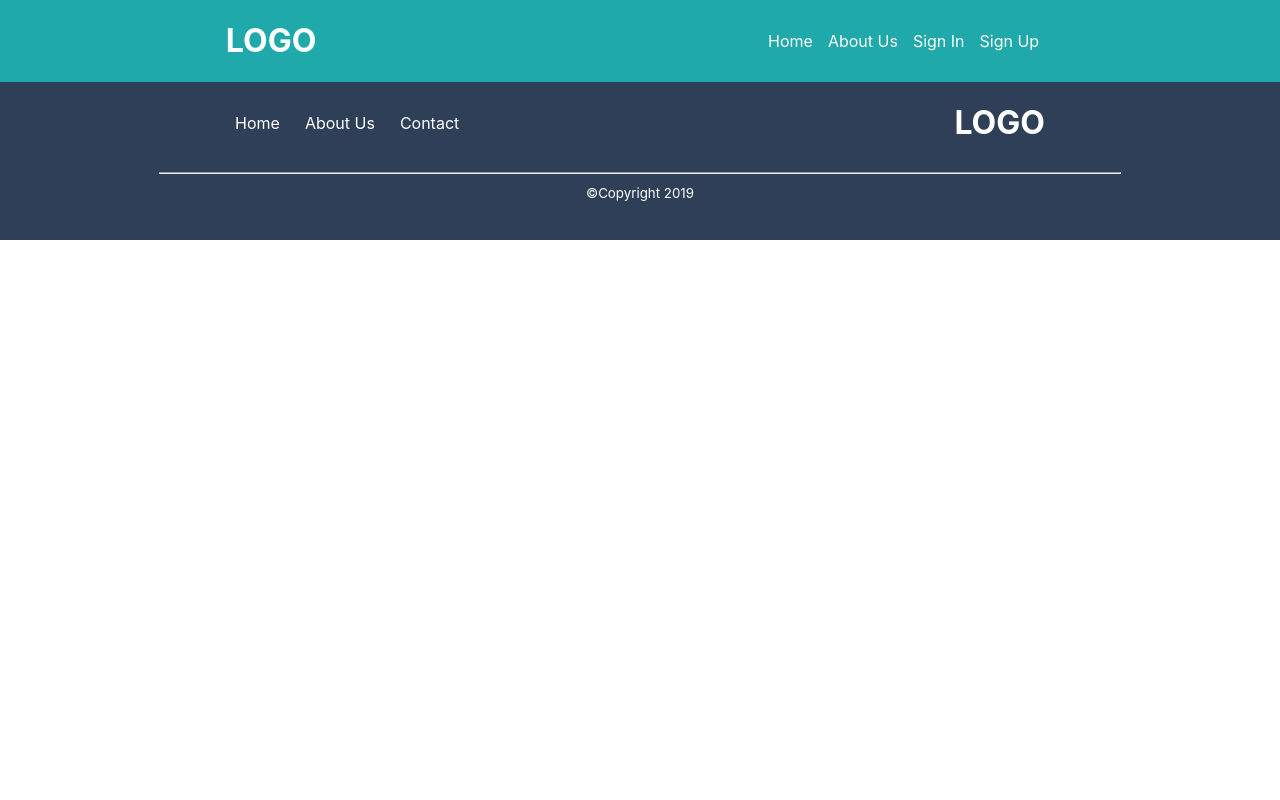
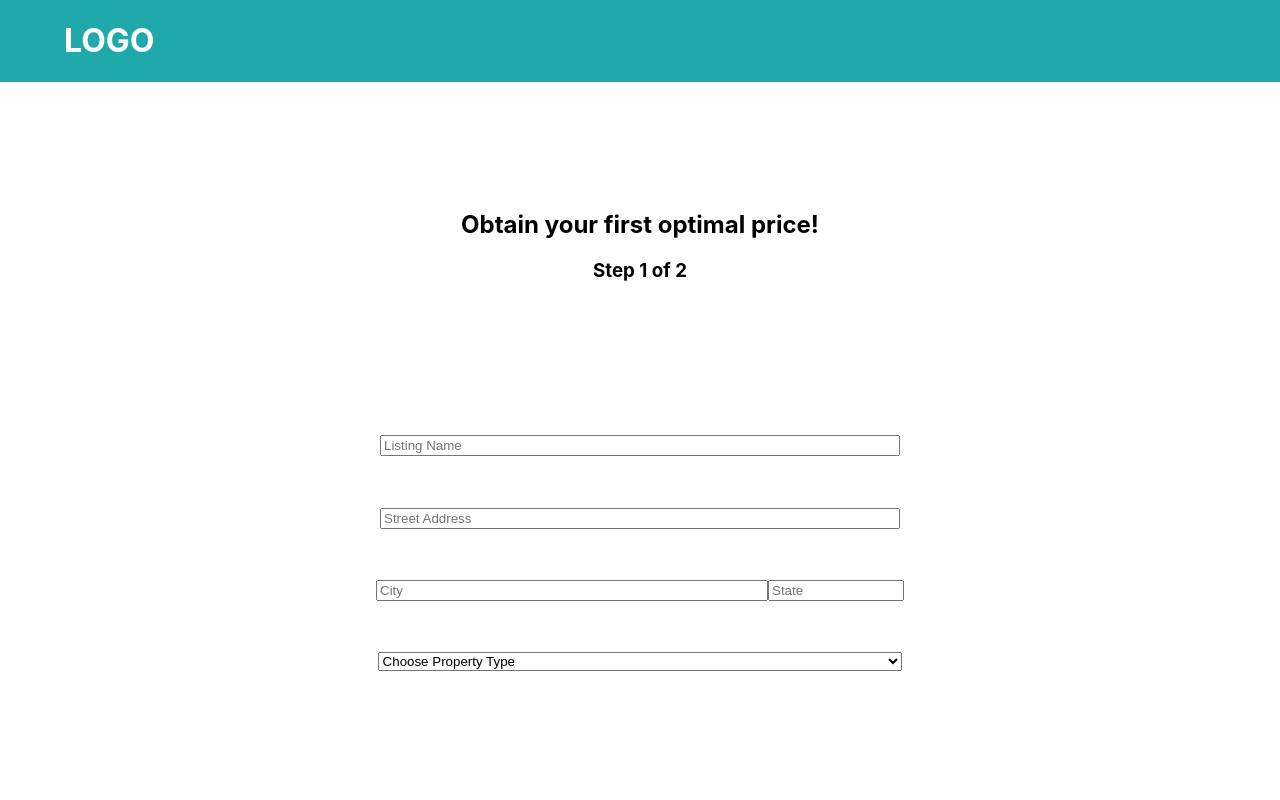
Before and after one commit to bw-airbnb-optimal-price-4/front-end, a React (Create React App) app: page /onboardingtwo in a window 1280 px wide. Shown: the top 800 px of the page. Built offline with nearby package versions, Linux system fonts and the light colour scheme.

Commit message:
basic *onboarding* structure created

```diff
--- a/src/App.js
+++ b/src/App.js
@@ -1,17 +1,19 @@
 import React from "react";
 import "./App.css";
-import Navigation from "./Components/Header";
 import SignInForm from "./Components/SignInForm";
 import SignUpForm from "./Components/SignUpForm";
+import Onboarding from "./Components/Onboarding/Onboarding";
+import OnboardingTwo from "./Components/Onboarding/OnboardingTwo";
 import Footer from "./Components/Footer";
 import { Route, Link } from "react-router-dom";
 
 function App() {
   return (
     <div className="App">
-      <Navigation />
-      <Route exact path="/" component={SignInForm}/>
+      <Route exact path="/signin" component={SignInForm}/>
       <Route exact path="/signup" component={SignUpForm}/>
+      <Route exact path="/onboarding" component={Onboarding}/>
+      <Route exact path="/onboardingtwo" component={OnboardingTwo}/>
       <Footer/>
     </div>
   );
--- a/src/Components/Footer.js
+++ b/src/Components/Footer.js
@@ -16,12 +16,6 @@ const FooterLinks = styled.div`
 
 `;
 
-const AnchorTag = styled.a`
-  margin-right: 25px;
-  color: white;
-  text-decoration: none;
-`;
-
 const HrStyling = styled.hr`
   width: 75%;
   height: 0.1px;
@@ -32,11 +26,6 @@ export default function Footer() {
     return(
       <FooterNav>
           <FooterLinks className="Footer-Links">
-            <div>
-              <AnchorTag href="">Home</AnchorTag>
-              <AnchorTag href="">About Us</AnchorTag>
-              <AnchorTag href="">Contact</AnchorTag>
-            </div>
             <h1>LOGO</h1>
           </FooterLinks>
           <HrStyling></HrStyling>
--- a/src/Components/Header.js
+++ b/src/Components/Header.js
@@ -1,38 +1,22 @@
 import React from "react";
-import { Link } from "react-router-dom";
 import styled from "styled-components";
 
 const NavStyling = styled.div`
   background-color: #1FA9AB;
   display: flex;
   flex-direction; row;
-  align-items: center;
-  justify-content: space-around;
+  align-items: left;
   color: white;
 `;
 
-const AnchorTag = styled.a`
-margin-right: 15px;
-color: white;
-text-decoration: none;
-`;
-
-const LinkTag = styled(Link)`
-margin-right: 15px;
-color: white;
-text-decoration: none;
+const LogoStyling = styled.h1`
+  margin-left: 5%;
 `;
 
 export default function Navigation() {
     return (
       <NavStyling className="Nav">
-        <h1 className="Logo">LOGO</h1>
-        <div className="Nav-Links">
-          <AnchorTag href="">Home</AnchorTag>
-          <AnchorTag href="">About Us</AnchorTag>
-          <LinkTag to="/">Sign In</LinkTag>
-          <LinkTag to="/signup">Sign Up</LinkTag>
-        </div>
+        <LogoStyling className="Logo">LOGO</LogoStyling>
       </NavStyling>
     );
 }
--- /dev/null
+++ b/src/Components/Navigation.js
@@ -0,0 +1,30 @@
+import React from "react";
+import { Link } from "react-router-dom";
+import styled from "styled-components";
+
+const NavStyling = styled.div`
+  background-color: #1FA9AB;
+  display: flex;
+  flex-direction; row;
+  align-items: center;
+  justify-content: space-around;
+  color: white;
+`;
+
+const LinkTag = styled(Link)`
+margin-right: 15px;
+color: white;
+text-decoration: none;
+`;
+
+export default function Navigation() {
+    return (
+      <NavStyling className="Nav">
+        <h1 className="Logo">LOGO</h1>
+        <div className="Nav-Links">
+          <LinkTag to="/signin">Sign In</LinkTag>
+          <LinkTag to="/signup">Sign Up</LinkTag>
+        </div>
+      </NavStyling>
+    );
+}
--- /dev/null
+++ b/src/Components/Onboarding/Onboarding.js
@@ -0,0 +1,31 @@
+import React from "react";
+import styled from "styled-components";
+import Header from "../Header";
+
+const DivStyling = styled.div`
+  margin: 10%;
+`;
+
+const ButtonStyling = styled.button`
+border-radius: 6px;
+border: none;
+width: 15%;
+height: 30px;
+margin: 0% 25% 10% 25%;
+color: white;
+background-color: #19BD60;
+`;
+
+export default function Onboarding() {
+    return(
+        <div>
+          <Header/>
+          <DivStyling>
+            <h2>Welcome to AirBnB Optmizer!</h2>
+            <h2>Let's walk you through getting the</h2>
+            <h2>optimal price for an AirBnB listing.</h2>
+          </DivStyling>
+          <ButtonStyling>Get Started</ButtonStyling>
+        </div>
+    )
+}
--- /dev/null
+++ b/src/Components/Onboarding/OnboardingTwo.js
@@ -0,0 +1,84 @@
+import React from "react";
+import styled from "styled-components";
+import Header from "../Header";
+
+const DivStyling = styled.div`
+    margin: 10%;
+`;
+
+const ButtonStyling = styled.button`
+    border-radius: 6px;
+    border: none;
+    width: 15%;
+    height: 30px;
+    margin: 10% 25% 10% 25%;
+    color: white;
+    background-color: #19BD60;
+`;
+
+const InputStyling = styled.input`
+    margin: 2% 10%;
+    width: 40%;
+`;
+
+const CityStyling = styled.input`
+    margin: 2% 0% 2% 10%;
+    width: 30%;
+`;
+
+const StateStyling = styled.input`
+    display: inline-block;
+    margin: 2% 10% 2% 0%;
+    width: 10%;
+`;
+
+const SelectStyling = styled.select`
+    margin: 2% 10%;
+    width: 41%;
+`;
+
+export default function Onboarding() {
+    return(
+        <div>
+          <Header/>
+          <DivStyling>
+            <h2>Obtain your first optimal price!</h2>
+            <h3>Step 1 of 2</h3>
+          </DivStyling>
+          <form>
+              <InputStyling
+                placeholder="Listing Name"
+                id="listing-name"
+                type="text"
+                name="listing name"
+              />
+              <InputStyling
+                placeholder="Street Address"
+                id="street-address"
+                type="text"
+                name="street-address"
+              />
+              <CityStyling
+                placeholder="City"
+                id="city"
+                type="text"
+                name="city"
+              />
+              <StateStyling
+                placeholder="State"
+                id="state"
+                type="text"
+                name="state"
+              />
+              <SelectStyling name="property-type">
+                <option value="" disabled selected hidden>Choose Property Type</option>
+                <option value="house">House</option>
+                <option value="town house">Town House</option>
+                <option value="apartment">Apartment</option>
+                <option value="room">Room</option>
+              </SelectStyling>
+          </form>
+          <ButtonStyling>Step 2</ButtonStyling>
+        </div>
+    )
+}
--- a/src/Components/SignInForm.js
+++ b/src/Components/SignInForm.js
@@ -1,5 +1,6 @@
 import React from "react";
 import styled from "styled-components";
+import Navigation from "./Navigation";
 
 const FormStyling = styled.form`
     display: block;
@@ -30,14 +31,18 @@ const AnchorStyling = styled.a`
 
 export default function SignIn() {
     return (
+        <div>
+            <Navigation/>
             <FormStyling>
                 <h1>Welcome Back!</h1>
-           <InputStyling placeholder="Email"
+                <InputStyling
+                  placeholder="Email"
                   id="email"
                   type="text"
                   name="email"
                 />
-           <InputStyling placeholder="Password"
+                <InputStyling
+                  placeholder="Password"
                   id="password"
                   type="password"
                   name="password"
@@ -50,5 +55,6 @@ export default function SignIn() {
                     <AnchorStyling href=""> Create an Account</AnchorStyling>
                 </div>
             </FormStyling>
+        </div>
     )
 }
--- a/src/Components/SignUpForm.js
+++ b/src/Components/SignUpForm.js
@@ -1,5 +1,6 @@
 import React from "react";
 import styled from "styled-components";
+import Navigation from "./Navigation";
 
 const FormStyling = styled.form`
     display: block;
@@ -35,16 +36,13 @@ const HeaderStyling = styled.h1`
 
 export default function SignUpForm() {
     return (
-       <FormStyling>
+      <div>
+        <Navigation/>
+        <FormStyling>
            <HeaderStyling>
              <h1>Create an account and</h1>
              <h1> start pricing today.</h1>
            </HeaderStyling>
-           <InputStyling placeholder="Full Name"
-           id="name"
-           type="text"
-           name="name"
-           />
            <InputStyling placeholder="Email"
            id="email"
            type="text"
@@ -55,6 +53,11 @@ export default function SignUpForm() {
            type="password"
            name="password"
            />
+           <InputStyling placeholder="ZipCode"
+           id="zipcode"
+           type="text"
+           name="zipcode"
+           />
            <ButtonStyling type="submit">
                Create Account
            </ButtonStyling>
@@ -62,6 +65,7 @@ export default function SignUpForm() {
              <span>Already have an account?</span>
              <AnchorStyling href=""> Login here</AnchorStyling>
            </div>
-       </FormStyling>
+        </FormStyling>
+      </div>
     )
 }
```
Lines whose indentation alone changed are shown as unchanged.
